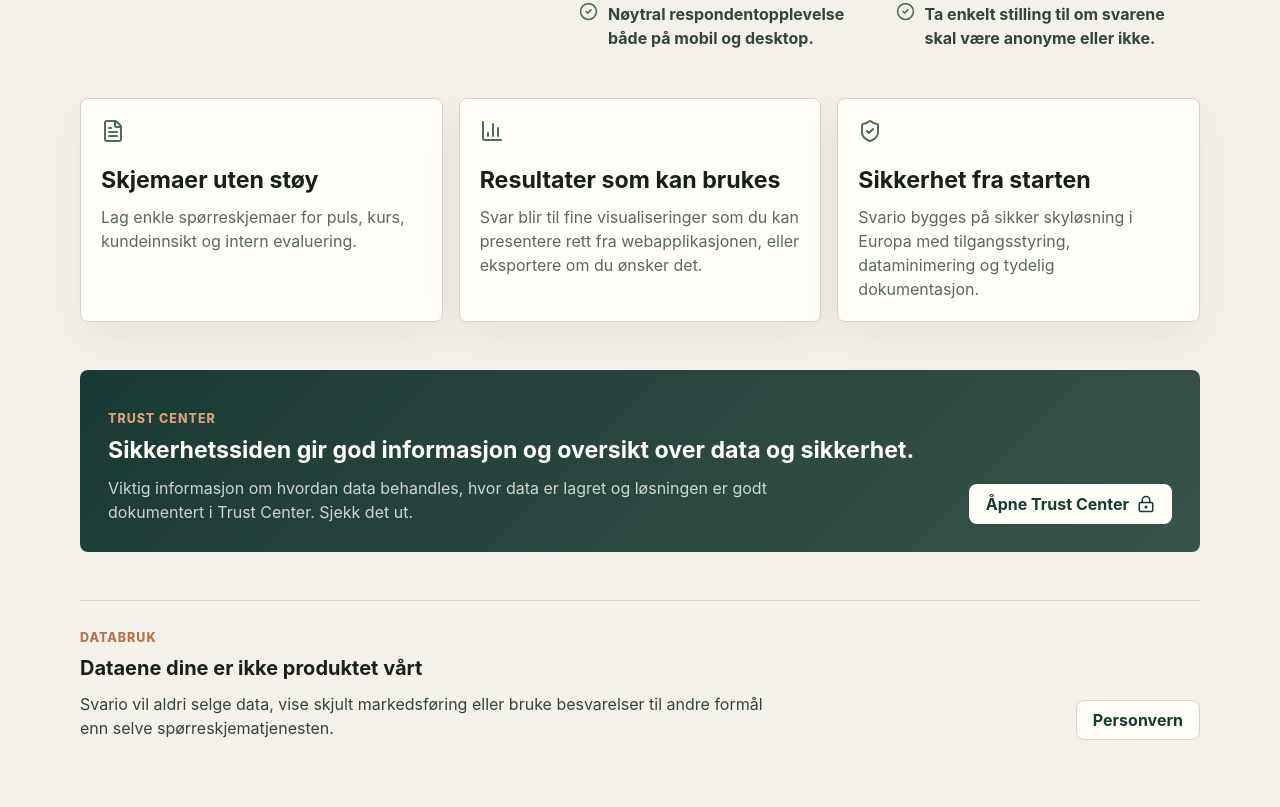
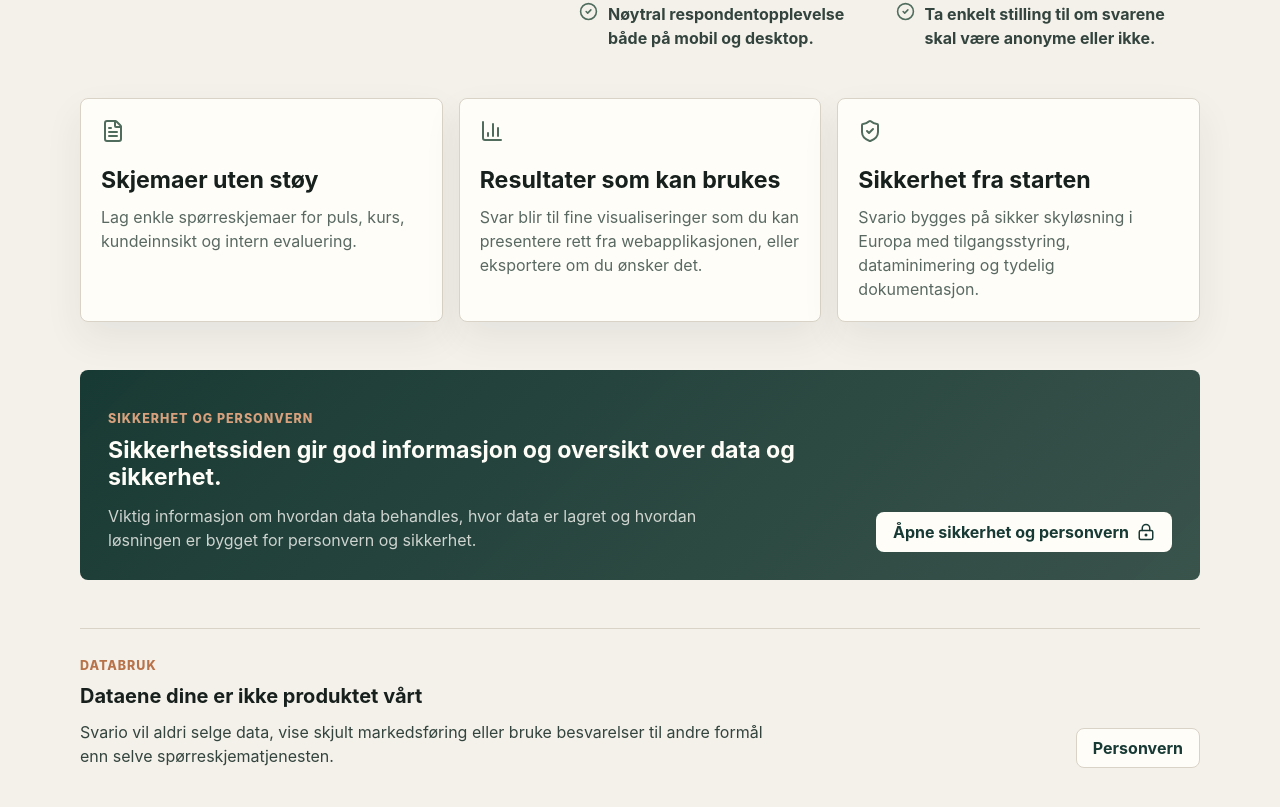
Before and after one commit to kapsdevelopment/svario, a React (Vite) app: page /surveys/1/results in a window 1280 px wide. Shown: the part 919-1726 px from the top of the page. Built offline with nearby package versions, Linux system fonts and the light colour scheme; no server answers.

Commit message:
UI profile screen

```diff
--- a/src/presentation/admin/profile/ProfilePage.tsx
+++ b/src/presentation/admin/profile/ProfilePage.tsx
@@ -514,6 +514,7 @@
           {workspaces.data?.map((workspace) => (
             <WorkspaceCard
               accountId={auth.account?.id ?? null}
+              currentUserContact={profileContactEmail}
               invitationLink={invitationLinks[workspace.id] ?? null}
               isDeleting={deleteWorkspace.isPending}
               isInviting={createWorkspaceInvitation.isPending}
@@ -698,6 +699,7 @@
 
 function WorkspaceCard({
   accountId,
+  currentUserContact,
   invitationLink,
   isDeleting,
   isInviting,
@@ -708,6 +710,7 @@
   workspace,
 }: {
   accountId: string | null;
+  currentUserContact: string;
   invitationLink: string | null;
   isDeleting: boolean;
   isInviting: boolean;
@@ -815,7 +818,9 @@
                   {formatWorkspaceMemberName(member, accountId)}
                 </strong>
                 <span>
-                  {memberIsCurrentUser ? 'Din bruker' : roleLabel[member.role]}
+                  {memberIsCurrentUser
+                    ? formatCurrentWorkspaceMemberContact(currentUserContact)
+                    : roleLabel[member.role]}
                 </span>
               </div>
               {canRemove ? (
@@ -854,6 +859,10 @@
   return member.accountId === currentAccountId
     ? 'Du'
     : `Medlem ${member.accountId.slice(0, 8)}`;
+}
+
+function formatCurrentWorkspaceMemberContact(contact: string) {
+  return contact.trim() || 'Innlogget konto';
 }
 
 function formatWorkspaceOwnerName(owner: WorkspaceOwner) {
--- a/src/presentation/public/landing/LandingPage.tsx
+++ b/src/presentation/public/landing/LandingPage.tsx
@@ -51,7 +51,7 @@
             <button onClick={() => scrollToSection('produkt')} type="button">
               Produkt
             </button>
-            <Link to={routes.trust}>Trust Center</Link>
+            <Link to={routes.trust}>Sikkerhet og personvern</Link>
             <Link to={routes.privacy}>Personvern</Link>
             <Link className="button button--secondary" to={routes.login}>
               Logg inn
@@ -115,15 +115,15 @@
 
       <section className="marketing-trust">
         <div>
-          <p className="eyebrow">Trust center</p>
+          <p className="eyebrow">Sikkerhet og personvern</p>
           <h2>Sikkerhetssiden gir god informasjon og oversikt over data og sikkerhet.</h2>
           <p>
             Viktig informasjon om hvordan data behandles, hvor data er lagret
-            og løsningen er godt dokumentert i Trust Center. Sjekk det ut.
+            og hvordan løsningen er bygget for personvern og sikkerhet.
           </p>
         </div>
         <Link className="button button--primary" to={routes.trust}>
-          Åpne Trust Center
+          Åpne sikkerhet og personvern
           <LockKeyhole size={18} aria-hidden="true" />
         </Link>
       </section>
--- a/src/presentation/public/privacy/PrivacyPage.tsx
+++ b/src/presentation/public/privacy/PrivacyPage.tsx
@@ -65,7 +65,7 @@
           </span>
         </Link>
         <nav className="marketing-topbar__nav" aria-label="Personvernside">
-          <Link to={routes.trust}>Trust Center</Link>
+          <Link to={routes.trust}>Sikkerhet og personvern</Link>
           <Link to={routes.home}>Forside</Link>
           <Link to={routes.security}>Sikkerhet</Link>
           <Link className="button button--secondary" to={routes.login}>
@@ -85,7 +85,7 @@
           </p>
           <div className="marketing-hero__actions">
             <Link className="button button--primary" to={routes.trust}>
-              Åpne Trust Center
+              Åpne sikkerhet og personvern
               <LockKeyhole size={18} aria-hidden="true" />
             </Link>
             <Link className="button button--secondary" to={routes.home}>
@@ -197,7 +197,7 @@
       <footer className="security-footer">
         <span>Svario Privacy</span>
         <Link to={routes.trust}>
-          Trust Center
+          Sikkerhet og personvern
           <ArrowRight size={17} aria-hidden="true" />
         </Link>
       </footer>
--- a/src/presentation/public/security/SecurityPage.tsx
+++ b/src/presentation/public/security/SecurityPage.tsx
@@ -95,7 +95,7 @@
           <button onClick={() => scrollToSection('status')} type="button">
             Status
           </button>
-          <Link to={routes.trust}>Trust Center</Link>
+          <Link to={routes.trust}>Sikkerhet og personvern</Link>
           <Link to={routes.home}>Forside</Link>
           <Link to={routes.privacy}>Personvern</Link>
           <Link className="button button--secondary" to={routes.login}>
@@ -257,9 +257,9 @@
       </section>
 
       <footer className="security-footer">
-        <span>Svario Trust</span>
+        <span>Svario sikkerhet</span>
         <Link to={routes.trust}>
-          Trust Center
+          Sikkerhet og personvern
           <ArrowRight size={17} aria-hidden="true" />
         </Link>
       </footer>
--- a/src/presentation/public/trust/TrustCenterPage.tsx
+++ b/src/presentation/public/trust/TrustCenterPage.tsx
@@ -18,10 +18,10 @@
           <span className="brand__mark">S</span>
           <span>
             <strong>Svario</strong>
-            <small>Trust Center</small>
+            <small>Sikkerhet og personvern</small>
           </span>
         </Link>
-        <nav className="security-topbar__nav" aria-label="Trust Center">
+        <nav className="security-topbar__nav" aria-label="Sikkerhet og personvern">
           <Link to={routes.privacy}>Personvern</Link>
           <Link to={routes.security}>Sikkerhet</Link>
           <Link to={routes.home}>Forside</Link>
@@ -33,14 +33,14 @@
 
       <section className="trust-hero" aria-labelledby="trust-title">
         <div>
-          <p className="eyebrow">Svario Trust Center</p>
+          <p className="eyebrow">Sikkerhet og personvern</p>
           <h1 id="trust-title">Personvern, sikkerhet og databehandlerinformasjon samlet ett sted</h1>
           <p>
             Svario bygges for enkel innsamling av svar med tydelig
             ansvarsdeling, minst mulig persondata og praktiske
             personverninnstillinger i produktet.
           </p>
-          <div className="security-badges" aria-label="Trust Center status">
+          <div className="security-badges" aria-label="Status for sikkerhet og personvern">
             <span>Levende dokumentasjon</span>
             <span>Sist oppdatert 21. juni 2026</span>
           </div>
@@ -129,7 +129,7 @@
       </section>
 
       <footer className="security-footer">
-        <span>Svario Trust Center</span>
+        <span>Svario sikkerhet og personvern</span>
         <Link to={routes.home}>
           Til forsiden
           <ArrowRight size={17} aria-hidden="true" />
--- a/src/presentation/public/trust/TrustDocumentPage.tsx
+++ b/src/presentation/public/trust/TrustDocumentPage.tsx
@@ -21,11 +21,11 @@
           <span className="brand__mark">S</span>
           <span>
             <strong>Svario</strong>
-            <small>Trust Center</small>
+            <small>Sikkerhet og personvern</small>
           </span>
         </Link>
         <nav className="security-topbar__nav" aria-label={document.title}>
-          <Link to={routes.trust}>Trust Center</Link>
+          <Link to={routes.trust}>Sikkerhet og personvern</Link>
           <Link to={routes.privacy}>Personvern</Link>
           <Link to={routes.security}>Sikkerhet</Link>
           <Link className="button button--secondary" to={routes.login}>
@@ -37,7 +37,7 @@
       <section className="trust-document-hero" aria-labelledby="trust-document-title">
         <Link className="trust-back-link" to={routes.trust}>
           <ArrowLeft size={17} aria-hidden="true" />
-          Trust Center
+          Sikkerhet og personvern
         </Link>
         <div className="trust-document-hero__title">
           <Icon size={30} aria-hidden="true" />
@@ -54,7 +54,7 @@
       </section>
 
       <section className="trust-document-layout">
-        <aside className="trust-document-nav" aria-label="Andre trust-dokumenter">
+        <aside className="trust-document-nav" aria-label="Andre dokumenter">
           <span>Dokumenter</span>
           {trustDocuments.map((item) => (
             <Link
@@ -125,7 +125,7 @@
       <footer className="security-footer">
         <Link to={routes.trust}>
           <ArrowLeft size={17} aria-hidden="true" />
-          Trust Center
+          Sikkerhet og personvern
         </Link>
         <Link to={routes.home}>
           Til forsiden
--- a/src/presentation/public/trust/trustContent.ts
+++ b/src/presentation/public/trust/trustContent.ts
@@ -121,7 +121,7 @@
       {
         title: 'Hva gjelder vilkårene?',
         paragraphs: [
-          'Disse vilkårene gjelder kundens tilgang til og bruk av Svario, inkludert adminflaten, respondentflater, offentlige nettsider, Trust Center og support- eller kontakttjenester.',
+          'Disse vilkårene gjelder kundens tilgang til og bruk av Svario, inkludert adminflaten, respondentflater, offentlige nettsider, Sikkerhet og personvern-sidene og support- eller kontakttjenester.',
           'Svario leveres av Kapsdevelopment AS, org.nr. 937 284 624.',
           'Ved å bruke Svario aksepterer kunden disse vilkårene. Dersom kunden ikke aksepterer vilkårene, skal tjenesten ikke brukes.',
         ],
@@ -197,7 +197,7 @@
         title: 'Tredjepartsleverandører',
         paragraphs: [
           'Svario er avhengig av leverandører for database, autentisering, hosting, deploy, drift og eventuelle kontaktskjemaer.',
-          'Disse leverandørene kan ha egne vilkår, sikkerhetstiltak og personverndokumentasjon. Relevante underdatabehandlere beskrives i Trust Center.',
+          'Disse leverandørene kan ha egne vilkår, sikkerhetstiltak og personverndokumentasjon. Relevante underdatabehandlere beskrives på Sikkerhet og personvern-sidene.',
         ],
       },
       {
@@ -221,7 +221,7 @@
       {
         title: 'Endringer og kontakt',
         paragraphs: [
-          'Kapsdevelopment AS kan oppdatere disse vilkårene når tjenesten, leverandører, sikkerhetsrutiner eller lovkrav endres. Nyeste versjon skal være tilgjengelig i Trust Center.',
+          'Kapsdevelopment AS kan oppdatere disse vilkårene når tjenesten, leverandører, sikkerhetsrutiner eller lovkrav endres. Nyeste versjon skal være tilgjengelig på Sikkerhet og personvern-sidene.',
           'Spørsmål om vilkårene kan sendes via kontaktskjemaet på kapsdevelopment.com.',
         ],
       },
--- a/src/styles/global.css
+++ b/src/styles/global.css
@@ -1149,6 +1149,7 @@
   color: #607681;
   font-size: 0.84rem;
   font-weight: 800;
+  overflow-wrap: anywhere;
 }
 
 .status-row {
```
